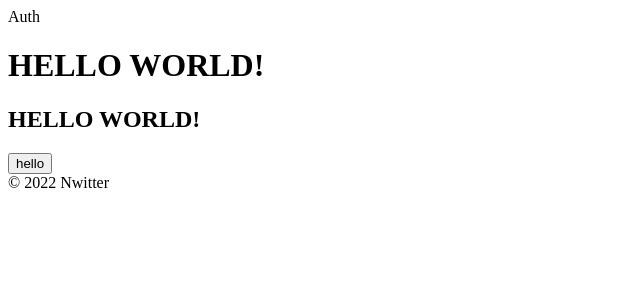
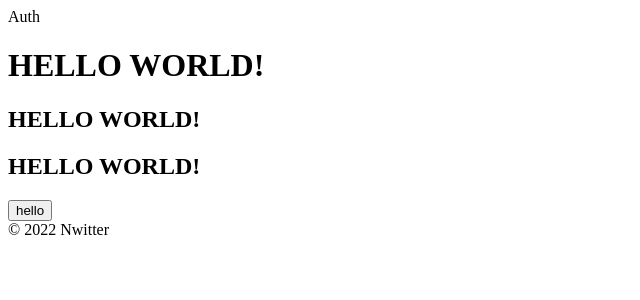
Before and after one commit to joooonis/nwitter, a React (Create React App) app: page / in a window 1280 px wide. Shown: the top 300 px of the page, without its empty margins (0-640 px from the left). Built offline with nearby package versions, Linux system fonts and the light colour scheme.

Commit message:
Chore : 커밋 description 작성
여기에 description 적는건가요?

```diff
--- a/src/components/App.js
+++ b/src/components/App.js
@@ -1,6 +1,6 @@
-import React, { useState } from "react";
-import AppRouter from "./Router";
-import { authService } from "../fbase";
+import React, { useState } from 'react';
+import AppRouter from './Router';
+import { authService } from '../fbase';
 
 function App() {
   console.log(authService.currentUser);
@@ -11,11 +11,12 @@ function App() {
       <AppRouter isLoggedIn={isLoggedIn} />
       <h1>HELLO WORLD!</h1>
       <h2>HELLO WORLD!</h2>
+      <h2>HELLO WORLD!</h2>
+
       <button>hello</button>
       <footer>&copy; {new Date().getFullYear()} Nwitter</footer>
     </>
   );
-
 }
 
 export default App;
```
